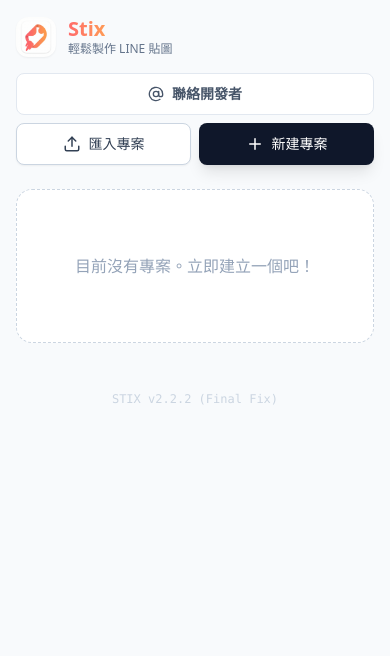
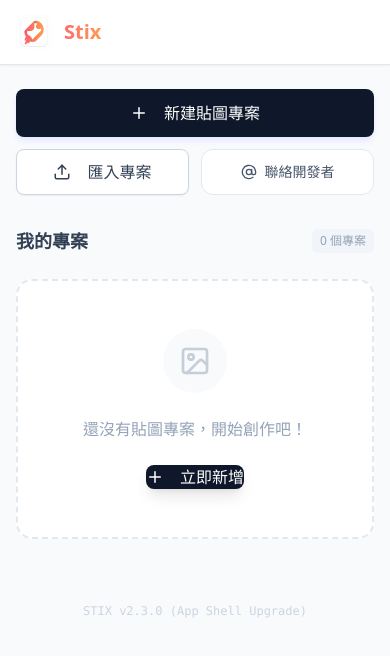
Before and after one commit to milugotlost/StickerStudio-, a React (Vite) app: page / in a window 390 px wide. Shown: the top 656 px of the page. Built offline with nearby package versions, Linux system fonts and the light colour scheme.

Commit message:
feat(ui): upgrade to app shell layout (v2.3.0)

```diff
--- a/pages/Dashboard.tsx
+++ b/pages/Dashboard.tsx
@@ -3,7 +3,7 @@
 import { Project, StickerMetadata } from '../types';
 import { loadProjects, saveProject, deleteProjectData } from '../services/db';
 import { restoreProject } from '../services/backup';
-import { Plus, Trash2, Upload, AtSign } from 'lucide-react';
+import { Plus, Trash2, Upload, AtSign, Download, ImageIcon } from 'lucide-react';
 import { AnimatedButton, AnimatedCard } from '../components/AnimatedComponents';
 
 interface DashboardProps {
@@ -16,6 +16,7 @@
   const [newProjectName, setNewProjectName] = useState('');
   const [stickerCount, setStickerCount] = useState(8);
   const [isImporting, setIsImporting] = useState(false);
+  const [tempTitle, setTempTitle] = useState('');
   const fileInputRef = React.useRef<HTMLInputElement>(null);
 
   // 手機版檢測
@@ -33,7 +34,7 @@
     setProjects(data.sort((a, b) => b.updatedAt - a.updatedAt));
   };
 
-  const handleImportClick = () => {
+  const handleImport = () => {
     fileInputRef.current?.click();
   };
 
@@ -50,14 +51,22 @@
       }
     } catch (err) {
       console.error(err);
+      alert("匯入失敗，請確認檔案格式是否正確");
     } finally {
       setIsImporting(false);
       if (fileInputRef.current) fileInputRef.current.value = '';
     }
   };
 
+  const handleOpenProject = (id: string) => {
+    const project = projects.find(p => p.id === id);
+    if (project) onOpenProject(project);
+  };
+
   const handleCreate = async () => {
-    if (!newProjectName) return;
+    // 優先使用 tempTitle (新 Modal 邏輯) 或 fallback to newProjectName (舊邏輯兼容)
+    const title = tempTitle || newProjectName;
+    if (!title) return;
 
     const stickers: StickerMetadata[] = [
       { id: 'main', index: -1, type: 'main', status: 'empty' },
@@ -72,7 +81,7 @@
 
     const newProject: Project = {
       id: crypto.randomUUID(),
-      name: newProjectName,
+      name: title,
       width: 370,
       height: 320,
       totalStickers: stickerCount,
@@ -83,7 +92,8 @@
 
     await saveProject(newProject);
     setProjects([newProject, ...projects]);
-    setShowModal(false);
+    setShowModal(false); // 關閉舊 Modal
+    setTempTitle(''); // 清空
     onOpenProject(newProject);
   };
 
@@ -95,21 +105,14 @@
     }
   }
 
+  // 為了兼容原本的 setShowModal 邏輯，這裡定義一個 setShowCreateModal 其實就是 setShowModal
+  // 但為了對應改寫後的 UI 命名，我們使用 showCreateModal 變數名
+  const showCreateModal = showModal;
+  const setShowCreateModal = setShowModal;
+
   return (
-    <div className="min-h-screen bg-slate-50 p-4 sm:p-8">
-      <div className="max-w-6xl mx-auto">
-        {/* Header - 響應式 */}
-        <header className={`mb-6 sm:mb-10 ${isMobile ? 'flex flex-col gap-4' : 'flex justify-between items-center'}`}>
-          <div className="flex items-center gap-3">
-            <img src="/logo.png" alt="Stix" className="w-10 h-10 sm:w-12 sm:h-12 rounded-xl shadow-sm bg-white shrink-0" />
-            <div className="flex flex-col">
-              <h1 className="text-xl sm:text-2xl font-bold text-slate-800 leading-tight">
-                <span className="bg-gradient-to-r from-[#FF6B6B] to-[#FF9A56] bg-clip-text text-transparent">Stix</span>
-              </h1>
-              <p className="text-slate-500 text-xs sm:text-sm font-medium">輕鬆製作 LINE 貼圖</p>
-            </div>
-          </div>
-          <div className={`flex gap-2 w-full sm:w-auto ${isMobile ? 'grid grid-cols-2' : 'items-center'}`}>
+    <div className="min-h-screen bg-slate-50">
+      {/* 隱藏的檔案輸入框 (功能保留) */}
       <input
         type="file"
         ref={fileInputRef}
@@ -117,82 +120,139 @@
         accept=".zip"
         className="hidden"
       />
+
+      {/* Top Navigation Bar - Sticky & Solid */}
+      <nav className="sticky top-0 z-50 bg-white/90 backdrop-blur-md border-b border-slate-200 shadow-sm transition-all duration-300">
+        <div className="max-w-6xl mx-auto px-4 sm:px-8 h-16 flex items-center justify-between">
+          {/* Brand Logo & Title */}
+          <div className="flex items-center gap-3">
+            <img src="/logo.png" alt="Stix" className="w-9 h-9 sm:w-10 sm:h-10 rounded-lg" />
+            <h1 className="text-xl sm:text-2xl font-bold bg-gradient-to-r from-[#FF6B6B] to-[#FF9A56] bg-clip-text text-transparent leading-none">
+              Stix
+            </h1>
+          </div>
+
+          {/* Desktop Actions */}
+          <div className="hidden sm:flex items-center gap-3">
             <motion.a
               href="https://www.threads.com/@milu_got_lost"
               target="_blank"
               rel="noopener noreferrer"
-              className={`col-span-2 rounded-lg bg-white border border-slate-200 text-slate-600 flex items-center justify-center gap-2 font-bold text-sm ${isMobile ? 'p-2.5' : 'p-2.5 px-4 h-full'}`}
-              whileHover={{ scale: 1.02 }}
-              whileTap={{ scale: 0.97 }}
+              className="flex items-center gap-2 px-4 py-2 rounded-full bg-slate-100 text-slate-600 font-medium text-sm hover:bg-slate-200 transition-colors"
+              whileHover={{ scale: 1.05 }}
+              whileTap={{ scale: 0.95 }}
             >
               <AtSign size={16} />
               <span>聯絡開發者</span>
             </motion.a>
-            <AnimatedButton
-              onClick={handleImportClick}
-              disabled={isImporting}
-              variant="secondary"
-              className="px-4 sm:px-6 py-2.5 sm:py-3 text-sm sm:text-base"
-            >
-              <Upload size={18} />
-              {isImporting ? "匯入中..." : "匯入專案"}
+            <div className="h-6 w-px bg-slate-300 mx-1"></div>
+            <AnimatedButton onClick={handleImport} variant="secondary" className="px-5">
+              <Upload size={18} className="mr-2" />
+              匯入
             </AnimatedButton>
-            <AnimatedButton
-              onClick={() => setShowModal(true)}
-              variant="primary"
-              className="px-4 sm:px-6 py-2.5 sm:py-3 text-sm sm:text-base"
-            >
-              <Plus size={18} />
+            <AnimatedButton onClick={() => setShowCreateModal(true)} variant="primary" className="px-5 shadow-md shadow-indigo-200">
+              <Plus size={18} className="mr-2" />
               新建專案
             </AnimatedButton>
           </div>
-        </header>
+        </div>
+      </nav>
 
-        {/* 專案列表 - 響應式 */}
+      <main className="max-w-6xl mx-auto p-4 sm:p-8 pt-6">
+        {/* Mobile Action Bar (Visible only on mobile) */}
+        <div className="sm:hidden mb-8 grid grid-cols-2 gap-3">
+          <AnimatedButton onClick={() => setShowCreateModal(true)} variant="primary" className="col-span-2 py-3 shadow-md shadow-indigo-100">
+            <Plus size={18} className="mr-2" />
+            新建貼圖專案
+          </AnimatedButton>
+          <AnimatedButton onClick={handleImport} variant="secondary" className="py-2.5 bg-white border-slate-200">
+            <Upload size={18} className="mr-2" />
+            匯入專案
+          </AnimatedButton>
+          <motion.a
+            href="https://www.threads.com/@milu_got_lost"
+            target="_blank"
+            rel="noopener noreferrer"
+            className="flex items-center justify-center gap-2 py-2.5 rounded-xl bg-white border border-slate-200 text-slate-600 font-medium text-sm"
+            whileTap={{ scale: 0.97 }}
+          >
+            <AtSign size={16} />
+            聯絡開發者
+          </motion.a>
+        </div>
+
+        {/* Projects Grid */}
+        <div className="mb-6 flex items-center justify-between">
+          <h2 className="text-lg font-bold text-slate-700">我的專案</h2>
+          <span className="text-xs text-slate-400 bg-slate-100 px-2 py-1 rounded-md">{projects.length} 個專案</span>
+        </div>
+
         {projects.length === 0 ? (
-          <motion.div
-            initial={{ opacity: 0, y: 20 }}
-            animate={{ opacity: 1, y: 0 }}
-            className="text-center py-16 sm:py-20 bg-white rounded-2xl border border-dashed border-slate-300"
+          <div className="flex flex-col items-center justify-center p-12 bg-white rounded-2xl border-2 border-dashed border-slate-200 text-slate-400 gap-4 mt-4">
+            <div className="w-16 h-16 bg-slate-50 rounded-full flex items-center justify-center mb-2">
+              <ImageIcon size={32} className="opacity-50" />
+            </div>
+            <p>還沒有貼圖專案，開始創作吧！</p>
+            <AnimatedButton
+              onClick={() => setShowCreateModal(true)}
+              variant="primary"
+              className="mt-2"
             >
-            <p className="text-slate-400 text-base sm:text-lg">目前沒有專案。立即建立一個吧！</p>
-          </motion.div>
+              <Plus size={18} className="mr-2" />
+              立即新增
+            </AnimatedButton>
+          </div>
         ) : (
-          <div className={`grid gap-4 sm:gap-6 ${isMobile ? 'grid-cols-1' : 'grid-cols-1 md:grid-cols-2 lg:grid-cols-3'}`}>
-            {projects.map((project, index) => (
+          <div className="grid grid-cols-1 sm:grid-cols-2 lg:grid-cols-3 gap-4 sm:gap-6">
+            {projects.map((project) => (
               <motion.div
                 key={project.id}
-                onClick={() => onOpenProject(project)}
-                className="bg-white rounded-xl shadow-sm hover:shadow-xl border border-slate-200 cursor-pointer overflow-hidden group"
-                initial={{ opacity: 0, y: 30 }}
-                animate={{ opacity: 1, y: 0 }}
-                transition={{ duration: 0.3, delay: index * 0.05 }}
-                whileHover={{ scale: 1.02, y: -4 }}
-                whileTap={{ scale: 0.98 }}
+                layoutId={project.id}
+                onClick={() => handleOpenProject(project.id)}
+                className="bg-white rounded-2xl p-4 cursor-pointer hover:shadow-xl transition-all border border-slate-100 group relative overflow-hidden"
+                whileHover={{ y: -4 }}
+                initial={{ opacity: 0, scale: 0.95 }}
+                animate={{ opacity: 1, scale: 1 }}
               >
-                <div className="h-32 sm:h-40 bg-slate-100 flex items-center justify-center relative">
-                  <div className="grid grid-cols-4 gap-1 p-4 opacity-50">
-                    {project.stickers.filter(s => s.type === 'regular').slice(0, 8).map((s, i) => (
-                      <div key={i} className="w-6 sm:w-8 h-6 sm:h-8 bg-white rounded-sm border border-slate-200 overflow-hidden">
-                        {s.thumbnail && <img src={s.thumbnail} alt="" className="w-full h-full object-contain" />}
+                <div className="aspect-[4/3] bg-slate-50 rounded-xl mb-4 overflow-hidden relative border border-slate-100 flex items-center justify-center">
+                  <div className="grid grid-cols-4 gap-1 p-4 w-full h-full opacity-60 scale-90 group-hover:scale-100 transition-transform duration-500">
+                    {project.stickers.slice(0, 8).map((s, i) => (
+                      <div key={i} className="aspect-square bg-white rounded-md shadow-sm border border-slate-100 overflow-hidden flex items-center justify-center">
+                        {s.thumbnail ? (
+                          <img src={s.thumbnail} className="w-full h-full object-contain p-0.5" alt="" />
+                        ) : (
+                          <span className="text-[10px] text-slate-300">
+                            {s.type === 'main' ? '主' : s.type === 'tab' ? '標' : i + 1}
+                          </span>
+                        )}
                       </div>
                     ))}
                   </div>
-                  <div className="absolute inset-0 bg-black/0 group-hover:bg-black/5 transition-colors" />
+
+                  {/* Hover Overlay */}
+                  <div className="absolute inset-0 bg-black/0 group-hover:bg-black/5 transition-colors flex items-center justify-center opacity-0 group-hover:opacity-100">
+                    <span className="bg-white/90 text-slate-700 px-4 py-2 rounded-full font-bold text-sm shadow-sm backdrop-blur-sm">
+                      開啟專案
+                    </span>
                   </div>
-                <div className="p-4 sm:p-5">
+                </div>
+
                 <div className="flex justify-between items-start">
-                    <div className="min-w-0 flex-1">
-                      <h3 className="font-bold text-base sm:text-lg text-slate-800 truncate">{project.name}</h3>
-                      <p className="text-xs sm:text-sm text-slate-500">{project.totalStickers} 張貼圖 • {new Date(project.updatedAt).toLocaleDateString()}</p>
+                  <div>
+                    <h3 className="font-bold text-slate-800 text-lg mb-1 group-hover:text-indigo-600 transition-colors line-clamp-1">{project.name}</h3>
+                    <p className="text-slate-400 text-xs flex items-center gap-1">
+                      {project.stickers.length} 張貼圖 • {new Date(project.updatedAt).toLocaleDateString()}
+                    </p>
                   </div>
+                  <div className="flex gap-1 opacity-0 group-hover:opacity-100 transition-opacity">
                     <motion.button
                       onClick={(e) => handleDelete(e, project.id)}
-                      className="text-slate-300 hover:text-red-500 p-2 shrink-0"
-                      whileHover={{ scale: 1.2 }}
+                      className="text-slate-300 hover:text-red-500 p-2 shrink-0 bg-slate-50 rounded-full"
+                      whileHover={{ scale: 1.1, backgroundColor: "#FEF2F2", color: "#EF4444" }}
                       whileTap={{ scale: 0.9 }}
+                      title="刪除"
                     >
-                      <Trash2 size={18} />
+                      <Trash2 size={16} />
                     </motion.button>
                   </div>
                 </div>
@@ -202,61 +262,46 @@
         )}
 
         {/* Footer Version Info */}
-        <div className="mt-12 text-center text-xs text-slate-300 font-mono">
-          STIX v2.2.2 (Final Fix)
+        <div className="mt-16 text-center text-xs text-slate-300 font-mono pb-8">
+          STIX v2.3.0 (App Shell Upgrade)
         </div>
-      </div>
+      </main>
 
       {/* Modal - 響應式 + 動畫 */}
       <AnimatePresence>
-        {showModal && (
+        {showCreateModal && (
           <motion.div
-            className="fixed inset-0 bg-black/50 flex items-end sm:items-center justify-center z-50 p-0 sm:p-4"
             initial={{ opacity: 0 }}
             animate={{ opacity: 1 }}
             exit={{ opacity: 0 }}
-            onClick={() => setShowModal(false)}
+            className="fixed inset-0 bg-black/40 backdrop-blur-[2px] z-50 flex items-center justify-center p-4"
+            onClick={() => setShowCreateModal(false)}
           >
             <motion.div
-              className={`bg-white w-full sm:max-w-md shadow-2xl text-left ${isMobile ? 'rounded-t-2xl p-6' : 'rounded-2xl p-8'}`}
-              initial={{ opacity: 0, y: isMobile ? 100 : 30, scale: 0.95 }}
-              animate={{ opacity: 1, y: 0, scale: 1 }}
-              exit={{ opacity: 0, y: isMobile ? 100 : 30, scale: 0.95 }}
-              transition={{ type: 'spring', damping: 25, stiffness: 300 }}
+              initial={{ scale: 0.95, opacity: 0, y: 10 }}
+              animate={{ scale: 1, opacity: 1, y: 0 }}
+              exit={{ scale: 0.95, opacity: 0, y: 10 }}
               onClick={(e) => e.stopPropagation()}
+              className="bg-white rounded-2xl shadow-2xl p-6 w-full max-w-sm"
             >
-              <h2 className="text-xl sm:text-2xl font-bold mb-4 sm:mb-6 text-slate-800">建立新專案</h2>
+              <h2 className="text-xl font-bold mb-4 text-slate-800">建立新專案</h2>
               <div className="space-y-4">
                 <div>
-                  <label className="block text-sm font-medium text-slate-700 mb-1">專案名稱</label>
+                  <label className="block text-sm font-medium text-slate-600 mb-1">標題</label>
                   <input
                     type="text"
-                    className="w-full border border-slate-300 bg-white text-slate-900 rounded-lg p-3 focus:ring-2 focus:ring-green-500 outline-none text-base"
-                    placeholder="例如：我的原創貼圖"
-                    value={newProjectName}
-                    onChange={(e) => setNewProjectName(e.target.value)}
+                    value={tempTitle}
+                    onChange={(e) => setTempTitle(e.target.value)}
+                    placeholder="請輸入貼圖標題..."
+                    className="w-full px-4 py-3 bg-slate-50 border border-slate-200 rounded-xl focus:outline-none focus:ring-2 focus:ring-indigo-500 focus:bg-white transition-all text-base"
                     autoFocus
                   />
                 </div>
-                <div>
-                  <label className="block text-sm font-medium text-slate-700 mb-1">貼圖數量</label>
-                  <select
-                    value={stickerCount}
-                    onChange={(e) => setStickerCount(Number(e.target.value))}
-                    className="w-full border border-slate-300 bg-white text-slate-900 rounded-lg p-3 text-base"
-                  >
-                    {[8, 16, 24, 32, 40].map((num) => (
-                      <option key={num} value={num}>
-                        {num} 張貼圖
-                      </option>
-                    ))}
-                  </select>
               </div>
-              </div>
-              <div className="flex gap-3 mt-6 sm:mt-8">
+              <div className="flex justify-end gap-3 mt-8">
                 <AnimatedButton
-                  onClick={() => setShowModal(false)}
-                  variant="ghost"
+                  onClick={() => setShowCreateModal(false)}
+                  variant="secondary"
                   className="flex-1 px-4 py-3 bg-slate-100 hover:bg-slate-200 text-slate-700 font-medium"
                 >
                   取消
```
Also changed, not shown: 1 other file (tests, documents, lock files or other folders). Lines whose indentation alone changed are shown as unchanged.
